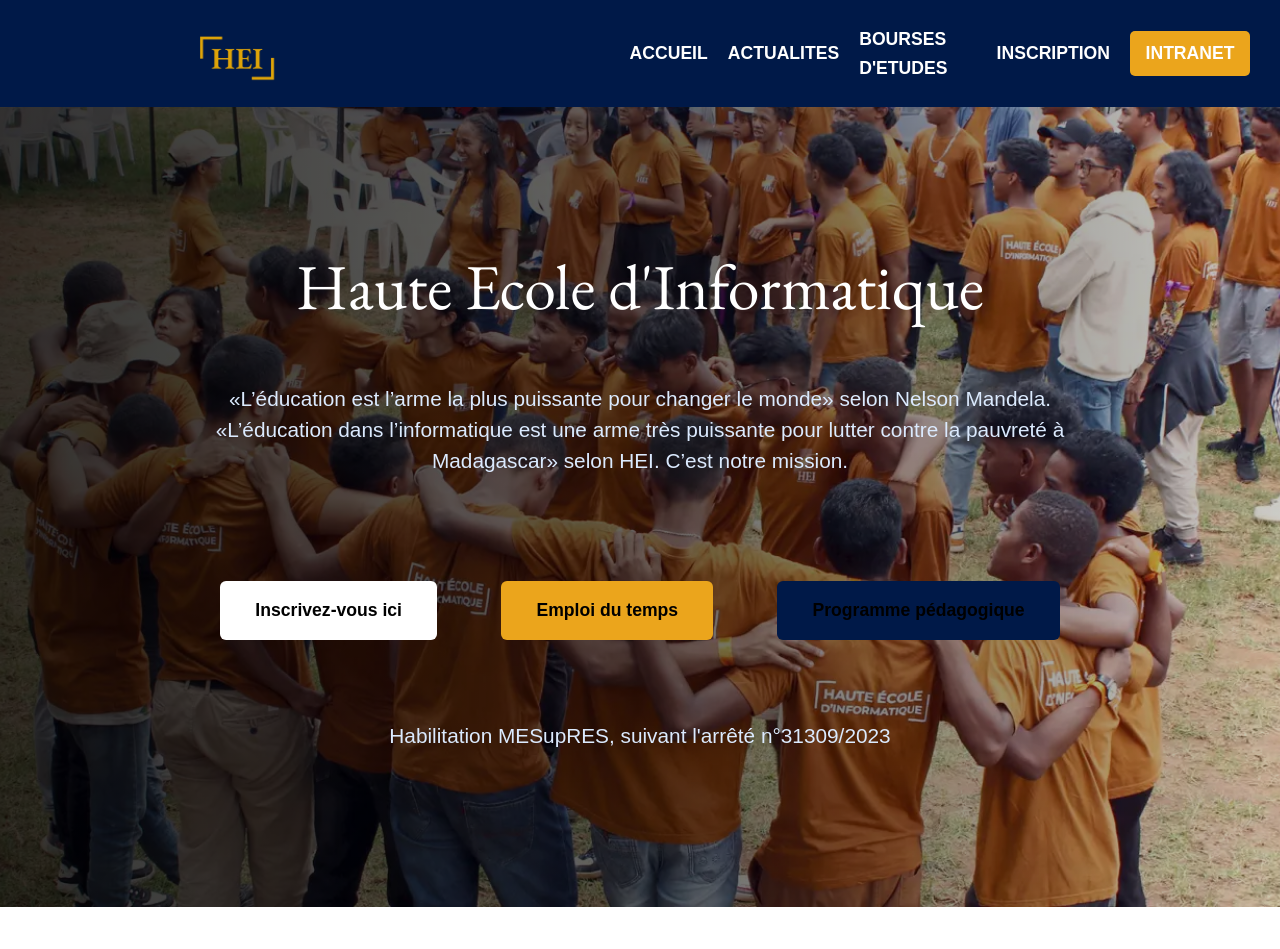
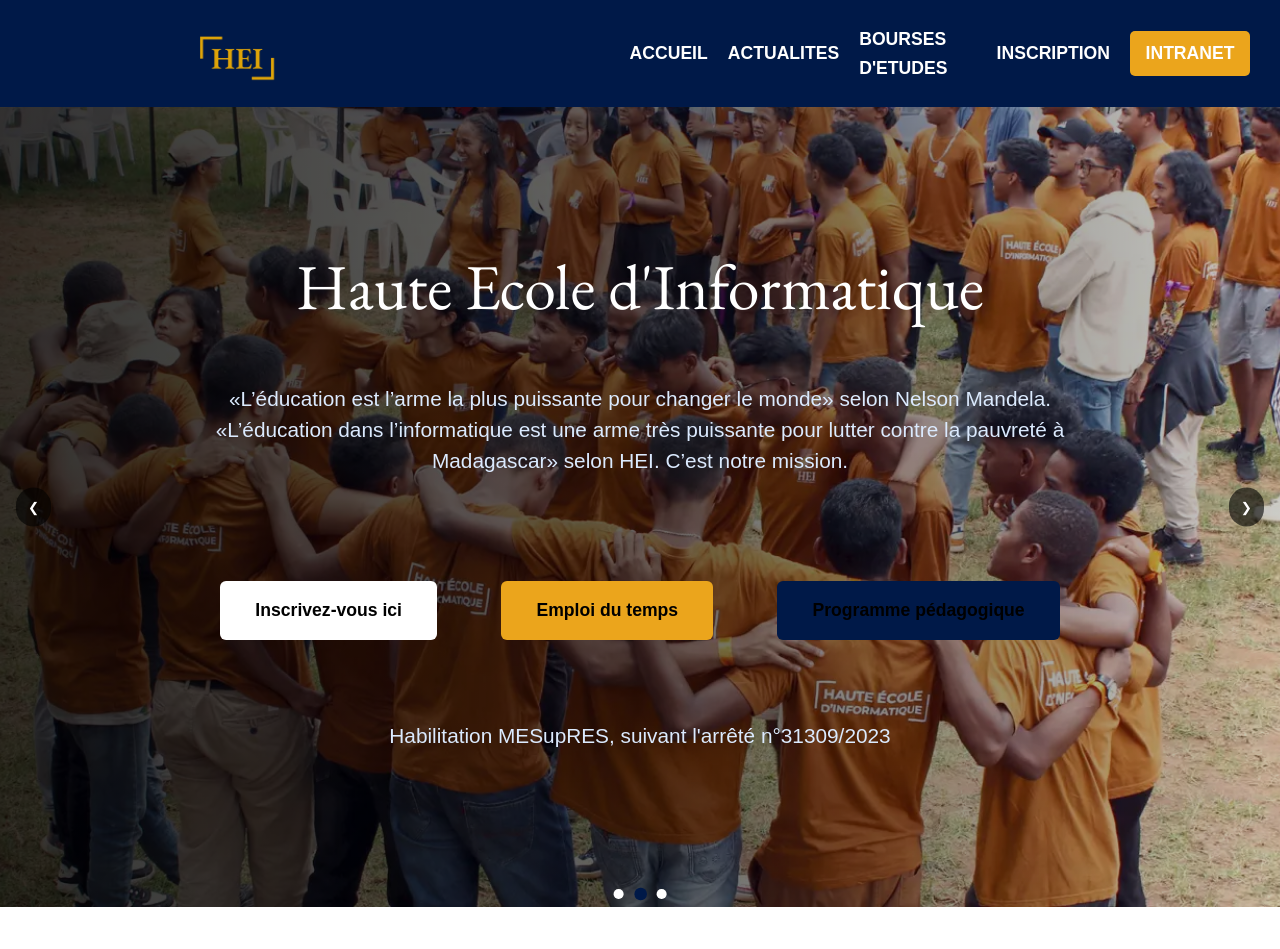
Before and after one commit to yoandiny/web2-exo, a React (Vite) app: page / in a window 1280 px wide. Shown: the top 949 px of the page. Built offline with nearby package versions, Linux system fonts and the light colour scheme.

Commit message:
style(slider): style navigation arrows and pagination dots

```diff
--- a/src/components/styles/Slider.css
+++ b/src/components/styles/Slider.css
@@ -89,3 +89,50 @@
 .button-container .main-btn:hover {
     background: #e5e7eb;
 }
+
+#left-btn,
+#right-btn {
+    position: absolute;
+    top: 50%;
+    transform: translateY(-50%);
+    z-index: 20;
+    background-color: rgba(0, 0, 0, 0.6);
+    color: white;
+    padding: 0.75rem;
+    border-radius: 9999px;
+    border: none;
+    cursor: pointer;
+}
+
+#left-btn {
+    left: 1rem;
+}
+
+#right-btn {
+    right: 1rem;
+}
+
+.pagination {
+    position: absolute;
+    bottom: 0.5rem;
+    left: 50%;
+    transform: translateX(-50%);
+    display: flex;
+    gap: 0.75rem;
+    z-index: 20;
+}
+
+.dot {
+    width: 0.6rem;
+    height: 0.6rem;
+    border-radius: 50%;
+    background-color: var(--primary-color);
+    transition: all 0.3s;
+    border: none;
+    cursor: pointer;
+}
+
+.dot.active {
+    background-color: var(--secondary-color);
+    transform: scale(1.25);
+}
```
